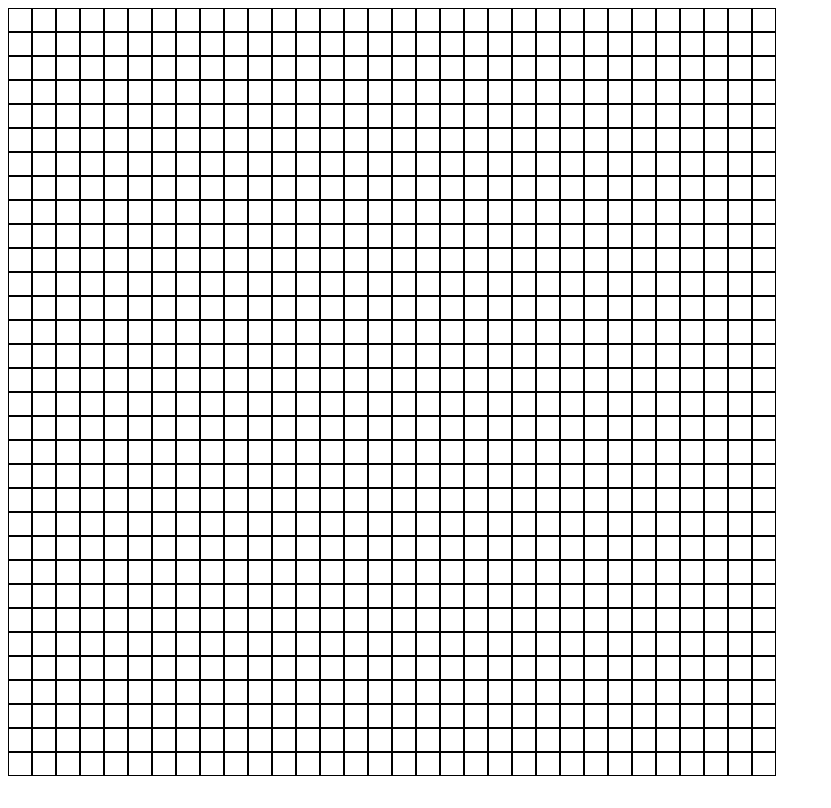
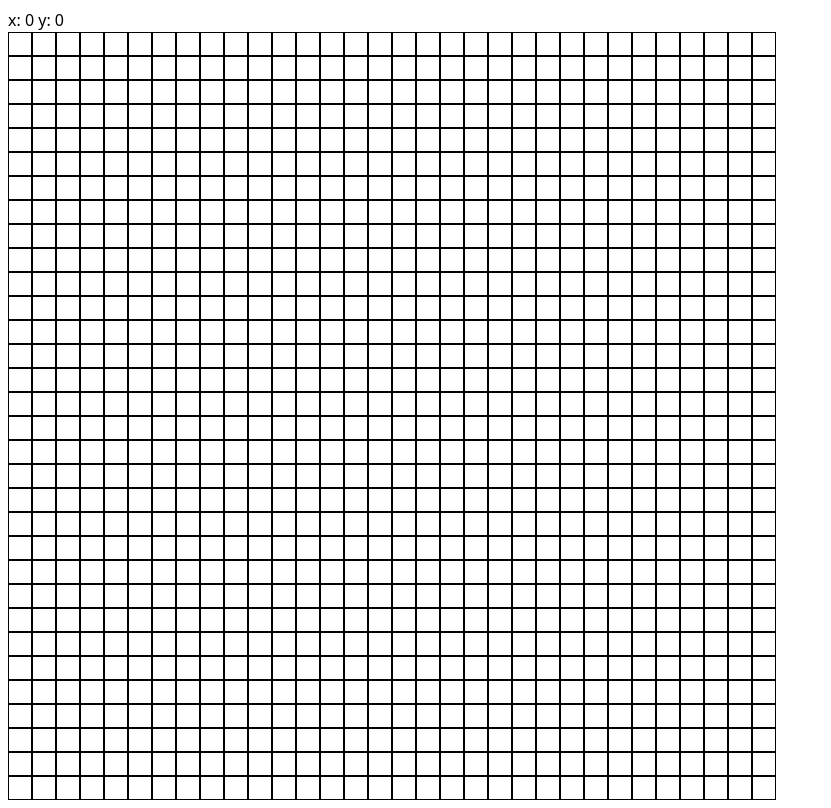
Before and after one commit to JuanRamirez2000/pixelDisplay, a React (Vite) app in the folder client/: page / in a window 1280 px wide. Shown: the whole page, without its empty margins (0-831 px from the left). Built offline with nearby package versions, Linux system fonts and the light colour scheme.

Commit message:
feature: adding color click and drag events

```diff
--- a/client/src/components/drawingBoard/Grid.tsx
+++ b/client/src/components/drawingBoard/Grid.tsx
@@ -2,24 +2,63 @@ import { useState } from "react";
 
 const ROWS = 32;
 const COLS = 32;
+const BASE_COLOR = "bg-white";
 
-export default function Grid() {
+export default function Grid({
+  selectedColor = "bg-blue-500",
+  debug = true,
+}: {
+  selectedColor?: string;
+  debug?: boolean;
+}) {
   const [grid, setGrid] = useState<string[][]>(
-    Array.from({ length: ROWS }, () => Array(COLS).fill("bg-white"))
+    Array.from({ length: ROWS }, () => Array(COLS).fill(BASE_COLOR))
   );
+  const [hoveredCell, setHoveredCell] = useState<[number, number]>([0, 0]);
+  const [handleGridUpdate, setHandleGridUpdate] = useState<boolean>(false);
+
+  const updateGrid = (cell: [number, number]) => {
+    setHoveredCell(cell);
+    if (handleGridUpdate) {
+      const newGrid = grid.map((row, rowIDX) => {
+        if (rowIDX === hoveredCell[0]) {
+          return row.map((color, colIDX) => {
+            if (colIDX === hoveredCell[1]) {
+              return selectedColor;
+            }
+            return color;
+          });
+        }
+        return row;
+      });
+      setGrid(newGrid);
+    }
+  };
 
   return (
-    <ul className="grid grid-col-32 grid-rows-32 grid-flow-col size-[48rem]">
+    <div>
+      {debug && (
+        <span>
+          x: {hoveredCell[0]} y: {hoveredCell[1]}
+        </span>
+      )}
+      <ul
+        className="grid grid-col-32 grid-rows-32 grid-flow-col size-[48rem] cursor-pointer"
+        onMouseDown={() => setHandleGridUpdate(true)}
+        onMouseUp={() => setHandleGridUpdate(false)}
+      >
         {grid?.map((row, i) => {
           return row.map((color, j) => {
             return (
               <li
                 key={`${i * 10}+${j}`}
                 className={`${color} border-1 border-black hover:bg-slate-400`}
+                onMouseOver={() => updateGrid([i, j])}
               ></li>
             );
           });
         })}
       </ul>
+    </div>
   );
 }
```
Lines whose indentation alone changed are shown as unchanged.
